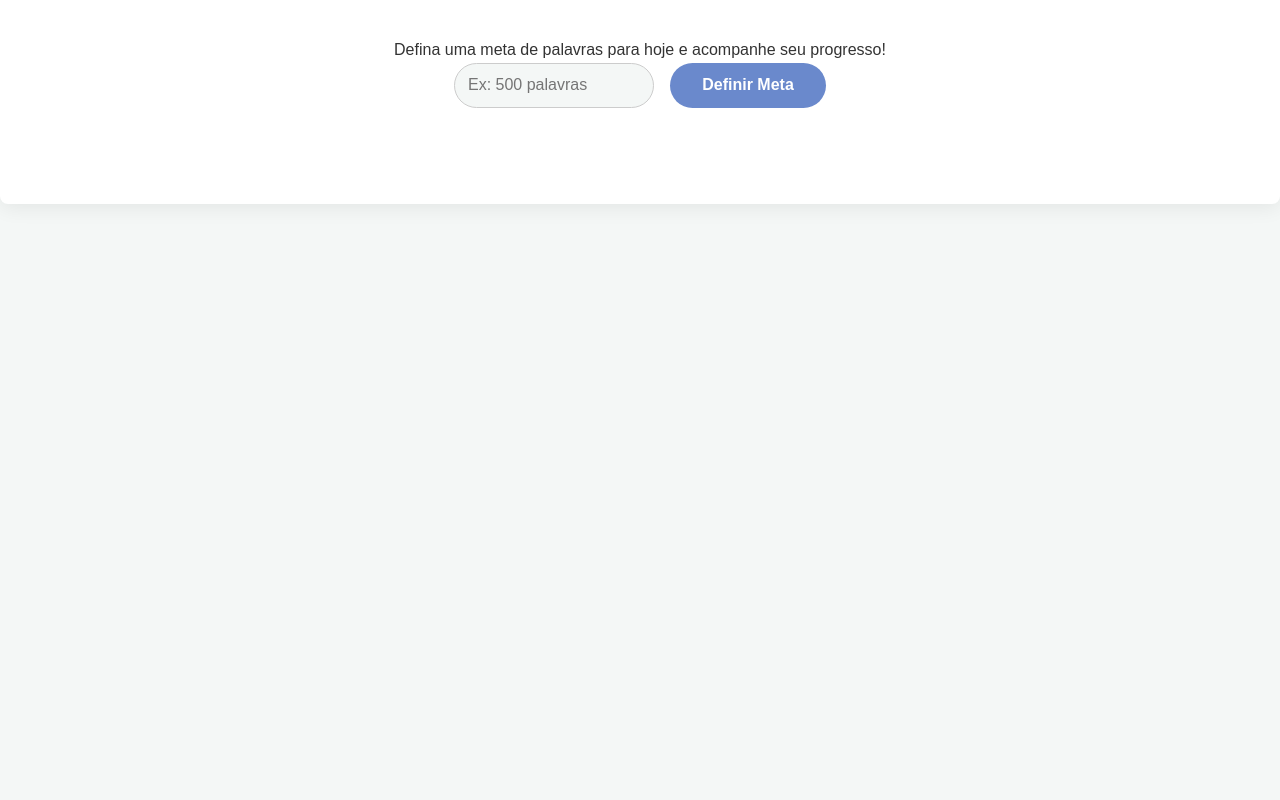
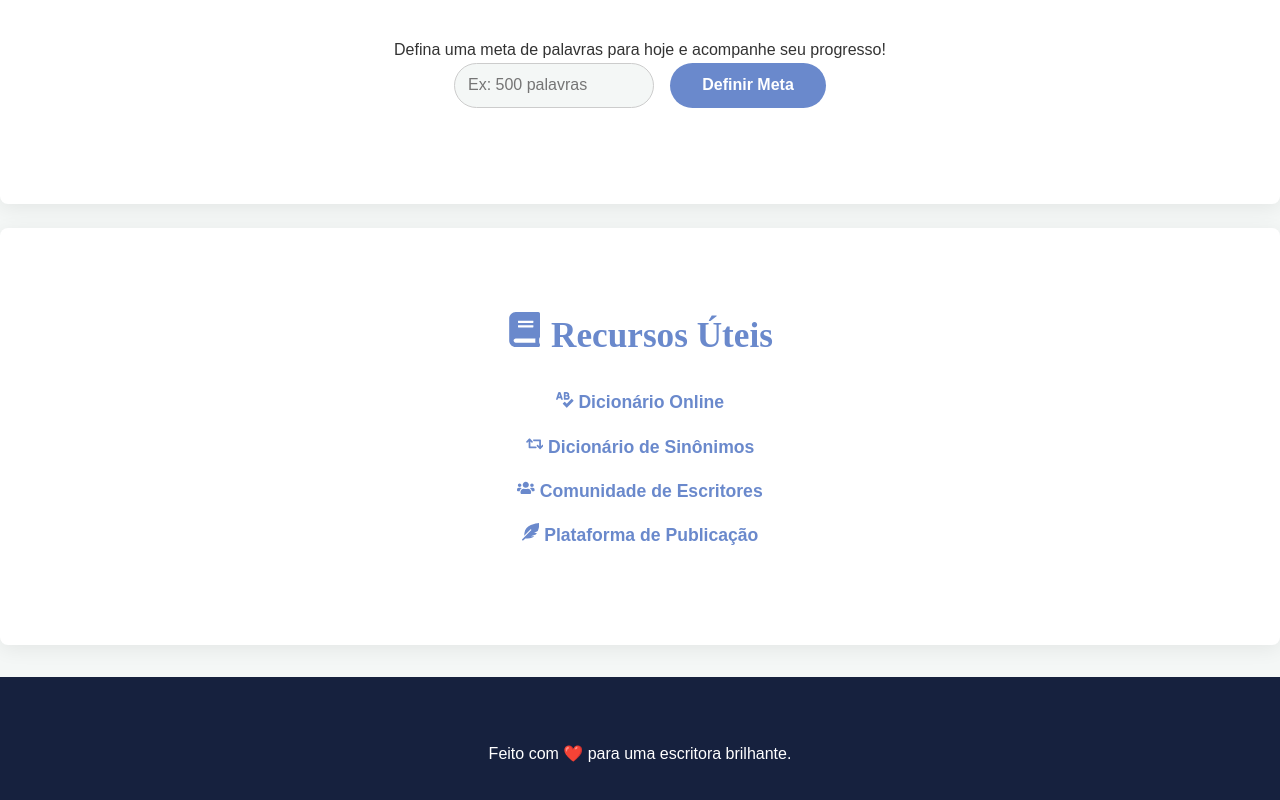
Before and after one commit to isaacnasreis/o-refugio-da-escrita-react, a React (Vite) app: page / in a window 1280 px wide. Shown: the part 1727-2527 px from the top of the page. Before the commit the page ends 1955 px from the top, so only its background shows below. Built offline with nearby package versions, Linux system fonts and the light colour scheme.

Commit message:
subindo sessao de Recursos e componente de Footer integrados no App

```diff
--- a/src/App.jsx
+++ b/src/App.jsx
@@ -5,6 +5,8 @@ import Carta from "./sections/Carta";
 import Inspiracao from "./sections/Inspiracao";
 import Desafio from "./sections/Desafio";
 import Metas from "./sections/Metas";
+import Recursos from "./sections/Recursos";
+import Footer from "./components/Footer";
 
 function App() {
   const [darkMode, setDarkMode] = useState(() => {
@@ -34,7 +36,9 @@ function App() {
         <Inspiracao />
         <Desafio />
         <Metas />
+        <Recursos />
       </main>
+      <Footer />
     </>
   );
 }
--- /dev/null
+++ b/src/components/Footer.jsx
@@ -0,0 +1,13 @@
+import React from "react";
+
+const Footer = () => {
+  return (
+    <footer>
+      <div className="container">
+        <p>Feito com ❤️ para uma escritora brilhante.</p>
+      </div>
+    </footer>
+  );
+};
+
+export default Footer;
--- /dev/null
+++ b/src/sections/Recursos.jsx
@@ -0,0 +1,54 @@
+import React from "react";
+import {
+  FaBook,
+  FaSpellCheck,
+  FaRetweet,
+  FaUsers,
+  FaFeatherAlt,
+} from "react-icons/fa";
+
+const recursos = [
+  {
+    href: "https://www.dicio.com.br/",
+    icon: <FaSpellCheck aria-hidden="true" />,
+    text: "Dicionário Online",
+  },
+  {
+    href: "https://www.sinonimos.com.br/",
+    icon: <FaRetweet aria-hidden="true" />,
+    text: "Dicionário de Sinônimos",
+  },
+  {
+    href: "https://www.wattpad.com/",
+    icon: <FaUsers aria-hidden="true" />,
+    text: "Comunidade de Escritores",
+  },
+  {
+    href: "https://medium.com/",
+    icon: <FaFeatherAlt aria-hidden="true" />,
+    text: "Plataforma de Publicação",
+  },
+];
+
+const Recursos = () => {
+  return (
+    <section id="recursos">
+      <div className="container">
+        <h2>
+          <FaBook aria-hidden="true" /> Recursos Úteis
+        </h2>
+        <ul>
+          {recursos.map((recurso) => (
+            <li key={recurso.href}>
+              <a href={recurso.href} target="_blank" rel="noopener noreferrer">
+                {recurso.icon} {recurso.text}
+              </a>
+            </li>
+          ))}
+        </ul>
+      </div>
+    </section>
+  );
+};
+
+export default Recursos;
```
